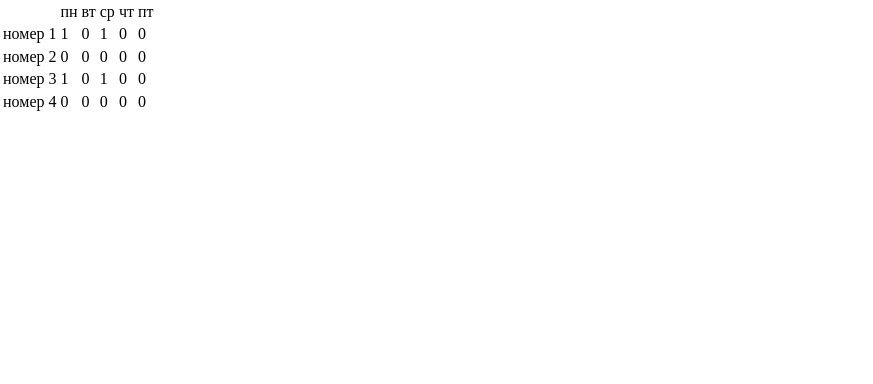
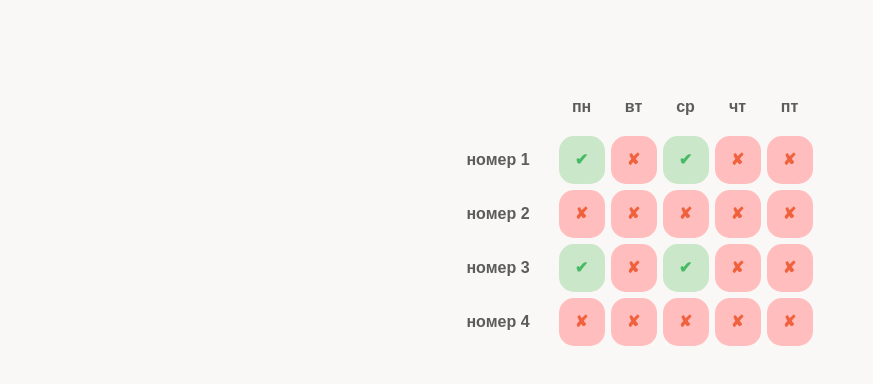
Before and after one commit to arturzybin/roowix-test, a React (Create React App) app: page / in a window 1280 px wide. Shown: the top 384 px of the page, without its empty margins (0-873 px from the left). Built offline with nearby package versions, Linux system fonts and the light colour scheme.

Commit message:
create all styles

```diff
--- a/src/components/Editor.tsx
+++ b/src/components/Editor.tsx
@@ -37,21 +37,43 @@ export const Editor: React.FC<IProps> = ({ matrixCopy, cellsPosition, closeEdito
             />)
          }
 
-         tbodyInner.push(<tr key={rowIndex}><td>номер {rowIndex + 1}</td>{trowInner}</tr>)
+         tbodyInner.push(
+            <tr key={rowIndex}>
+               <td className="editor__day-number">номер {rowIndex + 1}</td>
+               {trowInner}
+            </tr>
+         )
       }
+
+      const fakeRowInner: JSX.Element[] = []
+      for (let cellIndex = cellsPosition.start.cell; cellIndex <= cellsPosition.end.cell + 1; cellIndex++) {
+         fakeRowInner.push(<td className="editor__fake-cell"></td>)
+      }
+
+      tbodyInner.push(<tr>{fakeRowInner}</tr>)
 
       return <tbody>{tbodyInner}</tbody>
    }
 
 
    return (
-      <div className="editor-container">
-         <table className="editor">
-            {thead}
-            {tbody}
-         </table>
-         <button onClick={closeEditor}>отменить</button>
-         <button onClick={() => applyChanges(editableMatrix)}>применить</button>
+      <div className="background-locker">
+         <div className="editor">
+            <table className="editor__table">
+               {thead}
+               {tbody}
+            </table>
+            <button
+               className="editor__button editor__button_type_decline"
+               onClick={closeEditor}>
+               Отменить
+            </button>
+            <button
+               className="editor__button editor__button_type_accept"
+               onClick={() => applyChanges(editableMatrix)}>
+               Применить
+            </button>
+         </div>
       </div>
    )
 }
@@ -62,7 +84,7 @@ function createThead(start: number, end: number): JSX.Element {
    const theadInner: JSX.Element[] = [<td key={7}></td>]
 
    for (let i = start; i <= end; i++) {
-      theadInner.push(<td key={i}>{weekdays[i]}</td>)
+      theadInner.push(<td key={i} className="editor__head-cell">{weekdays[i]}</td>)
    }
 
    return <thead><tr>{theadInner}</tr></thead>
--- a/src/components/EditorCell.tsx
+++ b/src/components/EditorCell.tsx
@@ -14,7 +14,12 @@ export const EditorCell: React.FC<IProps> = ({isRight, handleChangeStatus}) => {
       handleChangeStatus(!status)
    }
 
+   let className = 'editor__cell '
+   if (status) {
+      className += 'editor__cell_checked'
+   }
+
    return (
-      <td onClick={toggleStatus}>{status ? 1 : 0}</td>
+      <td onClick={toggleStatus} className={className}></td>
    )
 }
--- a/src/components/Table.tsx
+++ b/src/components/Table.tsx
@@ -24,12 +24,17 @@ export const Table: React.FC<IProps> = ({ matrix, selectionCoords, setSelectedCe
                key={cellIndex}
                isRight={!!cell}
                selectionCoords={selectionCoords}
-               matrixPosition={ [rowIndex, cellIndex] }
+               matrixPosition={[rowIndex, cellIndex]}
                setSelected={setSelected}
             />)
          })
 
-         return <tr key={rowIndex}><td>номер {rowIndex+1}</td>{trowInner}</tr>
+         return (
+            <tr key={rowIndex}>
+               <td className="table__day-number">номер {rowIndex + 1}</td>
+               {trowInner}
+            </tr>
+         )
       })
 
       return <tbody>{tbodyInner}</tbody>
@@ -37,7 +42,7 @@ export const Table: React.FC<IProps> = ({ matrix, selectionCoords, setSelectedCe
 
 
    return (
-      <table>
+      <table className="table">
          {thead}
          {tbody}
       </table>
@@ -50,7 +55,7 @@ function createThead(length: number): JSX.Element {
    const theadInner: JSX.Element[] = [<td key={7}></td>]
 
    for (let i = 0; i < length; i++) {
-      theadInner.push(<td key={i}>{weekdays[i]}</td>)
+      theadInner.push(<td key={i} className="table__head-cell">{weekdays[i]}</td>)
    }
 
    return <thead><tr>{theadInner}</tr></thead>
--- a/src/components/TableCell.tsx
+++ b/src/components/TableCell.tsx
@@ -18,10 +18,12 @@ export const TableCell: React.FC<IProps> = ({ isRight, selectionCoords, setSelec
    }, [isSelected])
 
 
-   const className = isSelected ? 'table__cell table__cell_selected' : 'table__cell'
+   let className = 'table__cell '
+   className += isSelected ? 'table__cell_selected ' : ''
+   className += isRight ? 'table__cell_right' : ''
 
    return (
-      <td ref={ref} className={className}>{isRight ? 1 : 0}</td>
+      <td ref={ref} className={className} />
    )
 }
 
--- a/src/styles/components/editor.scss
+++ b/src/styles/components/editor.scss
@@ -1,14 +1,101 @@
-.editor-container {
+.background-locker {
    position: absolute;
+   top: 0;
+
    width: 100%;
    height: 100vh;
-   top: 0;
-   overflow: hidden;
+   padding-left: 50%;
 }
 
 .editor {
-   margin-left: 500px;
-   * {
-      cursor: default;
+   font-weight: bold;
+
+   display: inline-block;
+
+   margin-top: 10vh;
+   padding: 15px;
+
+   transform: translateX(-50%);
+   text-align: right;
+
+   background-color: #eee;
+
+
+   &__table {
+      border-collapse: collapse;
+
+      th,
+      tr {
+         border-bottom: 1px solid #c3c3c3;
+
+         &:last-child {
+            border-bottom: none;
+         }
+      }
+
+      td {
+         border-right: 1px solid #c3c3c3;
+      }
+   }
+
+   &__head-cell {
+      line-height: 50px;
+
+      text-align: center;
+
+      color: #c3c3c3;
+   }
+
+   &__day-number {
+      color: #5d5c5d;
+   }
+
+   &__cell {
+      width: 30px;
+      height: 30px;
+
+      &::before {
+         display: block;
+
+         box-sizing: border-box;
+         width: 25px;
+         height: 25px;
+         margin: 2px;
+
+         content: '';
+
+         border: 2px solid #585758;
+         border-radius: 7px;
+      }
+
+      &_checked::before {
+         background-color: #1db7d4;
+      }
+   }
+
+   &__fake-cell {
+      height: 40px;
+   }
+
+   &__button {
+      font-weight: bold;
+
+      border: none;
+      outline: none;
+
+      &_type {
+         &_decline {
+            color: #898b92;
+            &:hover {
+               color: #65676e;
+            }
+         }
+         &_accept {
+            color: #33b8cc;
+            &:hover {
+               color: #2fa9bb;
+            }
+         }
+      }
    }
 }
--- a/src/styles/components/selection-layer.scss
+++ b/src/styles/components/selection-layer.scss
@@ -8,7 +8,7 @@
 
    &__selection {
       position: absolute;
-      background-color:rgba($color: #1ECBE1, $alpha: .2);
-      border: 1px solid #1ECBE1;
+      background-color:rgba($color: #4E9ED4, $alpha: .2);
+      border: 1px solid #4E9ED4;
    }
 }
--- a/src/styles/components/table.scss
+++ b/src/styles/components/table.scss
@@ -1,7 +1,52 @@
 .table {
+   font-weight: bold;
+
+   margin: auto;
+   margin-top: 10vh;
+
+   text-align: center;
+
+   color: #5d5c5d;
+
+   &__head-cell {
+      line-height: 48px;
+   }
+
+   &__day-number {
+      padding-right: 25px;
+   }
+
    &__cell {
+      width: 50px;
+      height: 50px;
+
+      border: 1px solid transparent;
+
+      &::before {
+         line-height: 48px;
+
+         display: inline-block;
+
+         width: 100%;
+
+         content: '✘';
+         text-align: center;
+         vertical-align: middle;
+
+         color: #f0623e;
+         border-radius: 15px;
+         background-color: #ffbdbe;
+      }
+
+      &_right::before {
+         content: '✔';
+
+         color: #48ba66;
+         background-color: #cbe7c9;
+      }
+
       &_selected {
-         border: 1px solid #000;
+         border: 1px solid #4e9ed4;
       }
    }
 }
--- a/src/styles/style.scss
+++ b/src/styles/style.scss
@@ -1,7 +1,15 @@
 * {
+   font-family: Arial, Helvetica, sans-serif;
+
+   box-sizing: border-box;
+
    user-select: none;
 }
 
-@import "./components/selection-layer";
-@import "./components/table";
-@import "./components/editor";
+body {
+   background-color: 	#f9f8f6;
+}
+
+@import './components/selection-layer';
+@import './components/table';
+@import './components/editor';
```
